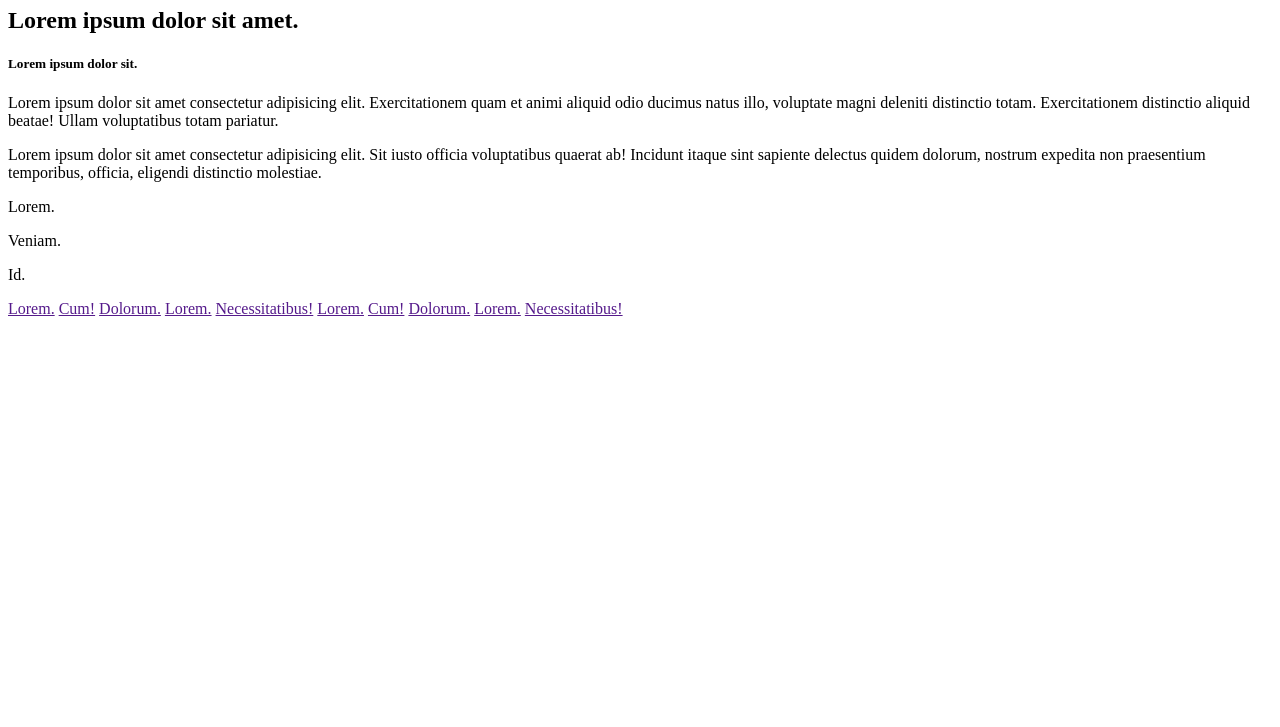
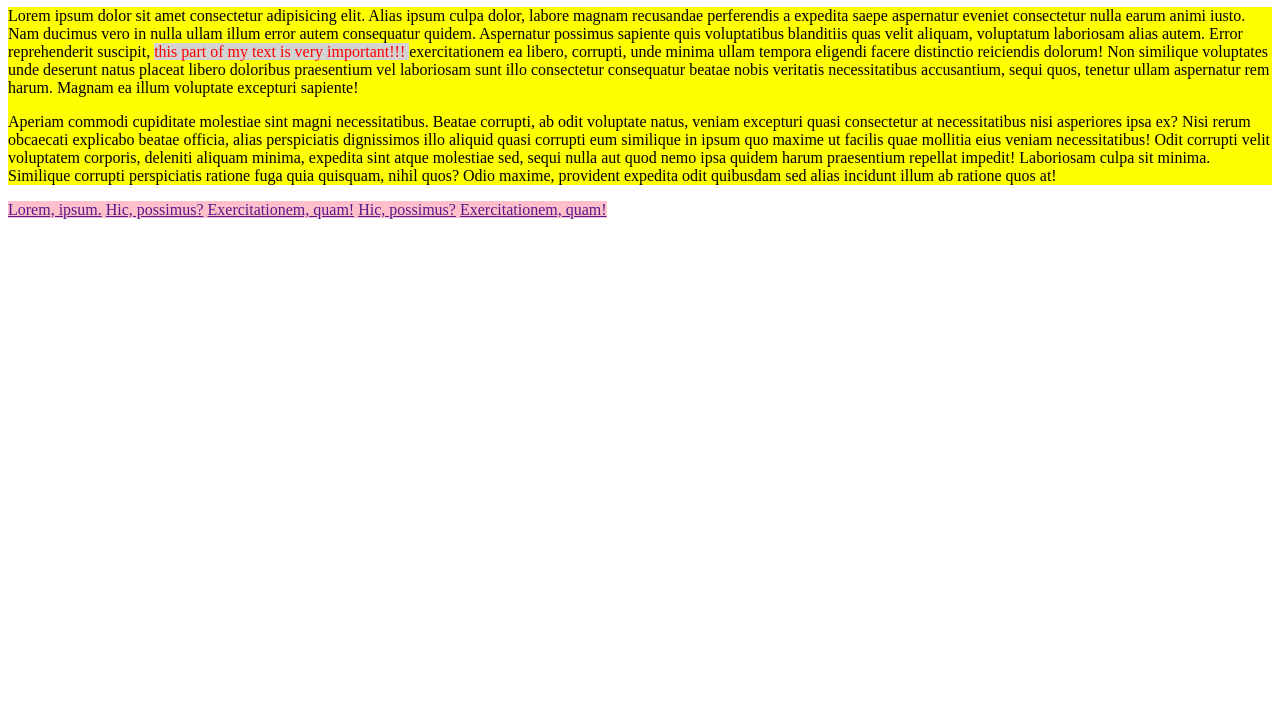
Before and after one commit to biigii/march2024project3, a plain HTML site: page index.html in a window 1280 px wide. Shown: the part 73-800 px from the top of the page. Drawn offline with Linux system fonts and the light colour scheme.

Commit message:
DIV and SPANS

```diff
--- a/index.html
+++ b/index.html
@@ -1,45 +1,35 @@
 <!DOCTYPE html>
 <html lang="en">
+
 <head>
   <meta charset="UTF-8" />
   <title>project 3</title>
   <link rel="stylesheet" href="styles.css" />
 </head>
+
 <body>
-    <!-- HTMl elements can be categorized in two groups -->
-    <!-- 1 - block elements , 2 - inline elements -->
-    <h1>Lorem, ipsum dolor.</h1>
-    <h2>Lorem ipsum dolor sit amet.</h2>
-    <h5>Lorem ipsum dolor sit.</h5>
-    <p>
-      Lorem ipsum dolor sit amet consectetur adipisicing elit. Exercitationem
-      quam et animi aliquid odio ducimus natus illo, voluptate magni deleniti
-      distinctio totam. Exercitationem distinctio aliquid beatae! Ullam
-      voluptatibus totam pariatur.
-    </p>
-    <p>
-      Lorem ipsum dolor sit amet consectetur adipisicing elit. Sit iusto officia
-      voluptatibus quaerat ab! Incidunt itaque sint sapiente delectus quidem
-      dolorum, nostrum expedita non praesentium temporibus, officia, eligendi
-      distinctio molestiae.
-    </p>
-    <!-- p*3>lorem1 -->
-    <p>Lorem.</p>
-    <p>Veniam.</p>
-    <p>Id.</p>
+  <h1>Lorem ipsum dolor sit amet.</h1>
+  <!-- divs and spans -->
+  <!-- div is a block element -->
+  <!-- block elements take all the space in front of them to edge of browser, regardless of their content -->
+  <div class="social">
+    <p>Lorem ipsum dolor sit amet consectetur adipisicing elit. Alias ipsum culpa dolor, labore magnam recusandae perferendis a expedita saepe aspernatur eveniet consectetur nulla earum animi iusto. Nam ducimus vero in nulla ullam illum error autem consequatur quidem. Aspernatur possimus sapiente quis voluptatibus blanditiis quas velit aliquam, voluptatum laboriosam alias autem. Error reprehenderit suscipit, <span class="important">this part of my text is very important!!! </span> exercitationem ea libero, corrupti, unde minima ullam tempora eligendi facere distinctio reiciendis dolorum! Non similique voluptates unde deserunt natus placeat libero doloribus praesentium vel laboriosam sunt illo consectetur consequatur beatae nobis veritatis necessitatibus accusantium, sequi quos, tenetur ullam aspernatur rem harum. Magnam ea illum voluptate excepturi sapiente!</p>
 
-    <!-- anchor tag or links as well as several other elements are inline elements -->
-    <!-- anchor tags, images, form inputs, form labels, and more -->
-    <a href="">Lorem.</a>
-    <a href="">Cum!</a>
-    <a href="">Dolorum.</a>
-    <a href="">Lorem.</a>
-    <a href="">Necessitatibus!</a>
-    <a href="">Lorem.</a>
-    <a href="">Cum!</a>
-    <a href="">Dolorum.</a>
-    <a href="">Lorem.</a>
-    <a href="">Necessitatibus!</a>
+    <!-- span is inline version of div -->
+    <!-- spans only take as much space as their content needs -->
+
+    <p>Aperiam commodi cupiditate molestiae sint magni necessitatibus. Beatae corrupti, ab odit voluptate natus, veniam excepturi quasi consectetur at necessitatibus nisi asperiores ipsa ex? Nisi rerum obcaecati explicabo beatae officia, alias perspiciatis dignissimos illo aliquid quasi corrupti eum similique in ipsum quo maxime ut facilis quae mollitia eius veniam necessitatibus! Odit corrupti velit voluptatem corporis, deleniti aliquam minima, expedita sint atque molestiae sed, sequi nulla aut quod nemo ipsa quidem harum praesentium repellat impedit! Laboriosam culpa sit minima. Similique corrupti perspiciatis ratione fuga quia quisquam, nihil quos? Odio maxime, provident expedita odit quibusdam sed alias incidunt illum ab ratione quos at!</p>
+  </div>
+
+  <span class="links">
+    <!-- a is an inline element -->
+    <a href="">Lorem, ipsum.</a>
+    <a href="">Hic, possimus?</a>
+    <a href="">Exercitationem, quam!</a>
+    <a href="">Hic, possimus?</a>
+    <a href="">Exercitationem, quam!</a>
+  </span>
 </body>
 </body>
+
 </html>
--- a/styles.css
+++ b/styles.css
@@ -1 +1,15 @@
-h1
+h1 {
+    background-color: orange;
+}
+.social {
+    background-color: yellow;
+}
+
+.links {
+    background-color: pink;
+}
+
+.important {
+    background-color: lightgray;
+    color: red;
+}
```
Lines whose indentation alone changed are shown as unchanged.
